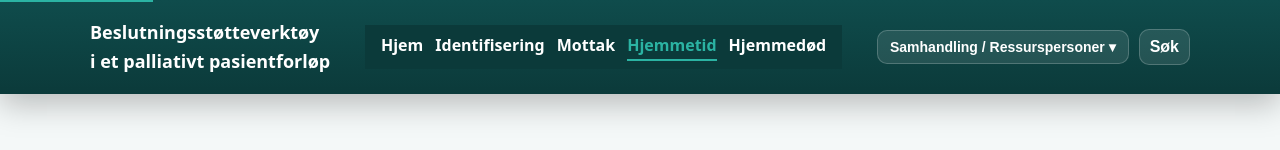
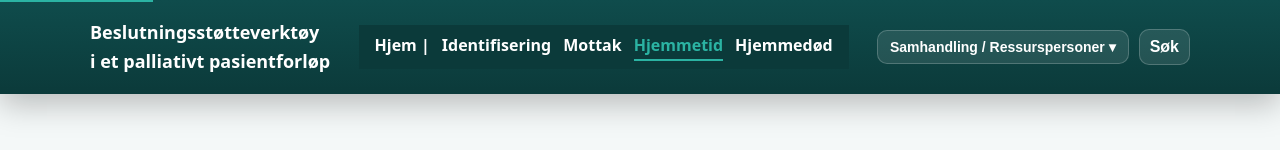
Before and after one commit to eliseling/bachelor, a plain HTML site: page hjemmetid.html in a window 1280 px wide. Shown: the top 150 px of the page. Drawn offline with Linux system fonts and the light colour scheme.

Commit message:
Break in the menu.

```diff
--- a/hjemmetid.html
+++ b/hjemmetid.html
@@ -17,7 +17,7 @@
 
            <!-- Page navigation bar (desktop only, hidden on mobile) -->
             <nav class="page-nav" role="navigation" aria-label="Steg navigasjon">
-                <a href="index.html" role="menuitem">Hjem</a>
+                <a href="index.html" role="menuitem">Hjem |</a>
                 <a href="identifisering.html">Identifisering</a>
                 <a href="mottak.html">Mottak</a>
                 <a href="hjemmetid.html">Hjemmetid</a>
@@ -42,6 +42,7 @@
                     <span class="group-label">Navigasjon</span>
                   </button>
                   <div class="group-content" id="group-nav-content" role="group">
+                    <a href="index.html" role="menuitem">Hjem</a>
                     <a href="identifisering.html" role="menuitem">Identifisering</a>
                     <a href="mottak.html" role="menuitem">Mottak</a>
                     <a href="hjemmetid.html" role="menuitem">Hjemmetid</a>
@@ -55,7 +56,7 @@
                     <a href="#" role="menuitem">Fastlege</a>
                     <a href="#" role="menuitem">Palliativt team</a>
                     <a href="#" role="menuitem">Ressurssykepleier</a>
-                    <a href="#" role="menuitem">Kreftkoordinator/demenskoordinator/AKS</a>
+                    <a href="#" role="menuitem">Kreftkoordinator/<br>demenskoordinator/AKS</a>
                     <a href="#" role="menuitem">Kompetansesenter i lindrende behandling</a>
                     <a href="#" role="menuitem">Kreftomsorg Rogaland</a>
                     <a href="#" role="menuitem">Våketjenesten</a>
```
Also changed, not shown: hjemmedod.html (+2 -2 lines), identifisering.html (+2 -2 lines), mottak.html (+2 -2 lines).
